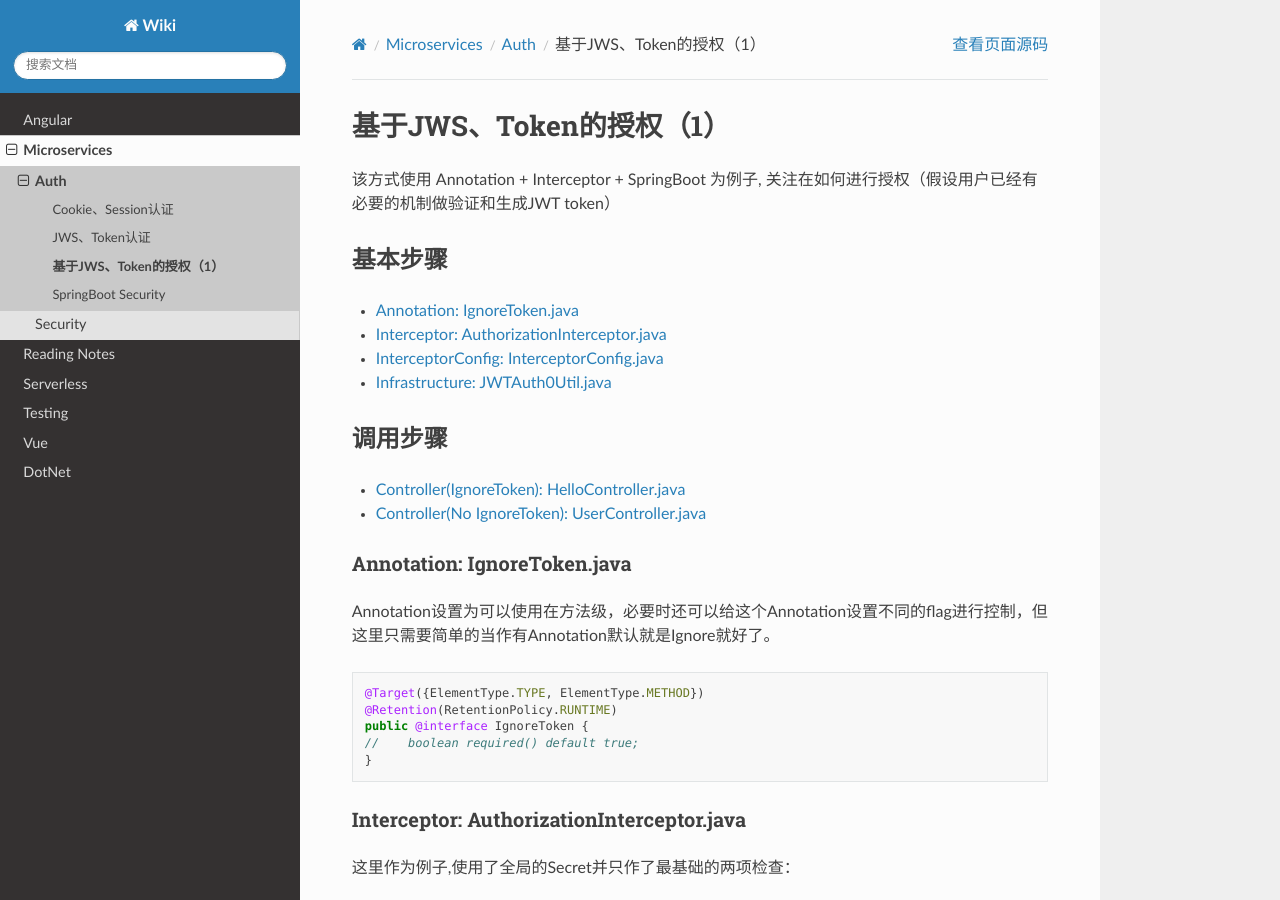
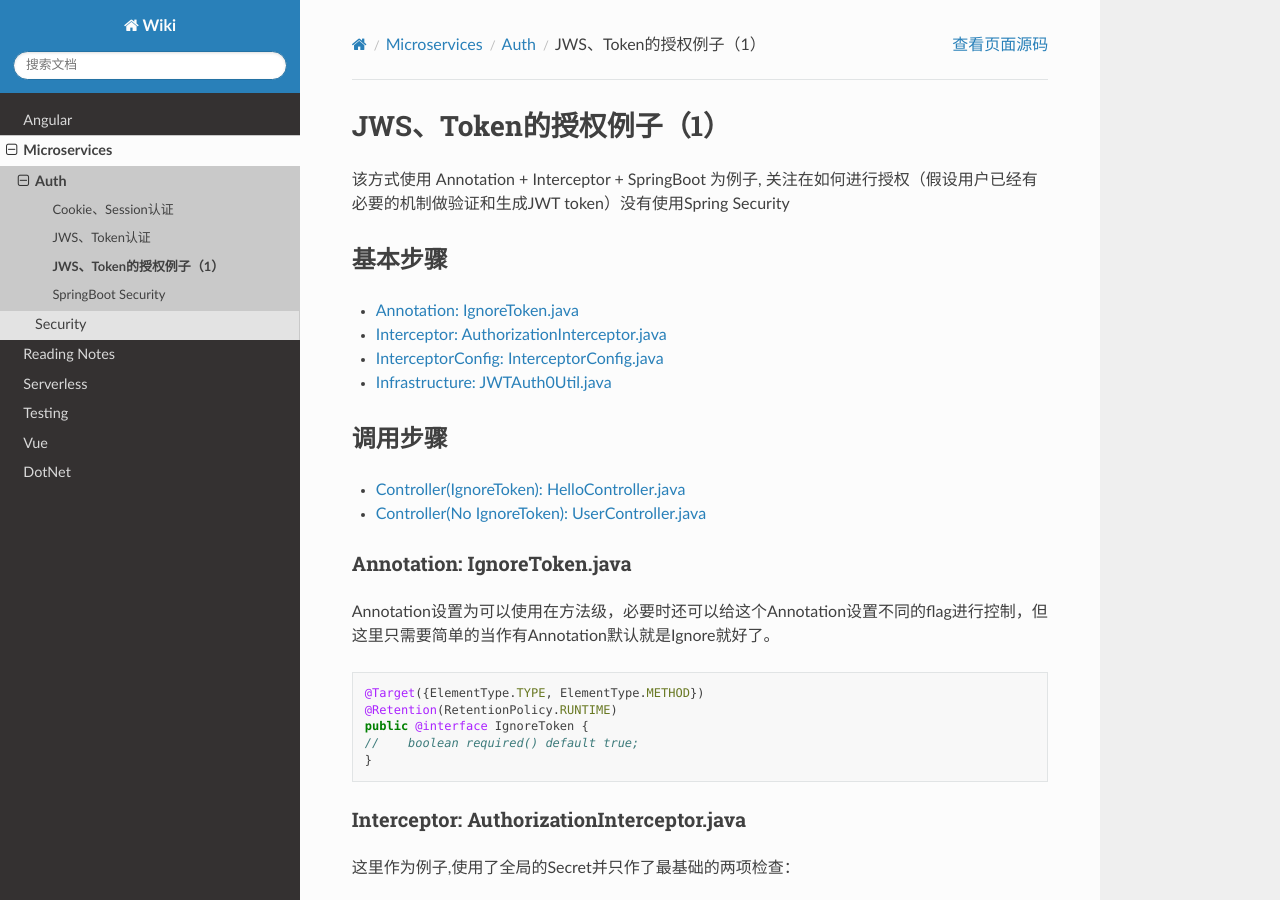
Before and after one commit to abigail830/Sphinx_wiki, a Sphinx documentation site: the page built from source/Microservices/Auth/JWS_token_Autho.rst, in a window 1280 px wide and 900 px high. Built offline with Sphinx 7.4.7 and the Read the Docs theme 2.0.0, drawn with Linux system fonts in a browser that asks for light colours.

Commit message:
Update and rename JWS_token_Auth.rst to JWS_token_Autho.rst

```diff
--- a/source/Microservices/Auth/JWS_token_Auth.rst
+++ b/source/Microservices/Auth/JWS_token_Autho.rst
@@ -1,7 +1,8 @@
-基于JWS、Token的授权（1）
+JWS、Token的授权例子（1）
 =====================================
 
-该方式使用 Annotation + Interceptor + SpringBoot 为例子, 关注在如何进行授权（假设用户已经有必要的机制做验证和生成JWT token）
+该方式使用 Annotation + Interceptor + SpringBoot 为例子, 关注在如何进行授权（假设用户已经有必要的机制做验证和生成JWT token）没有使用Spring Security
+
 
 基本步骤
 -------------
```
